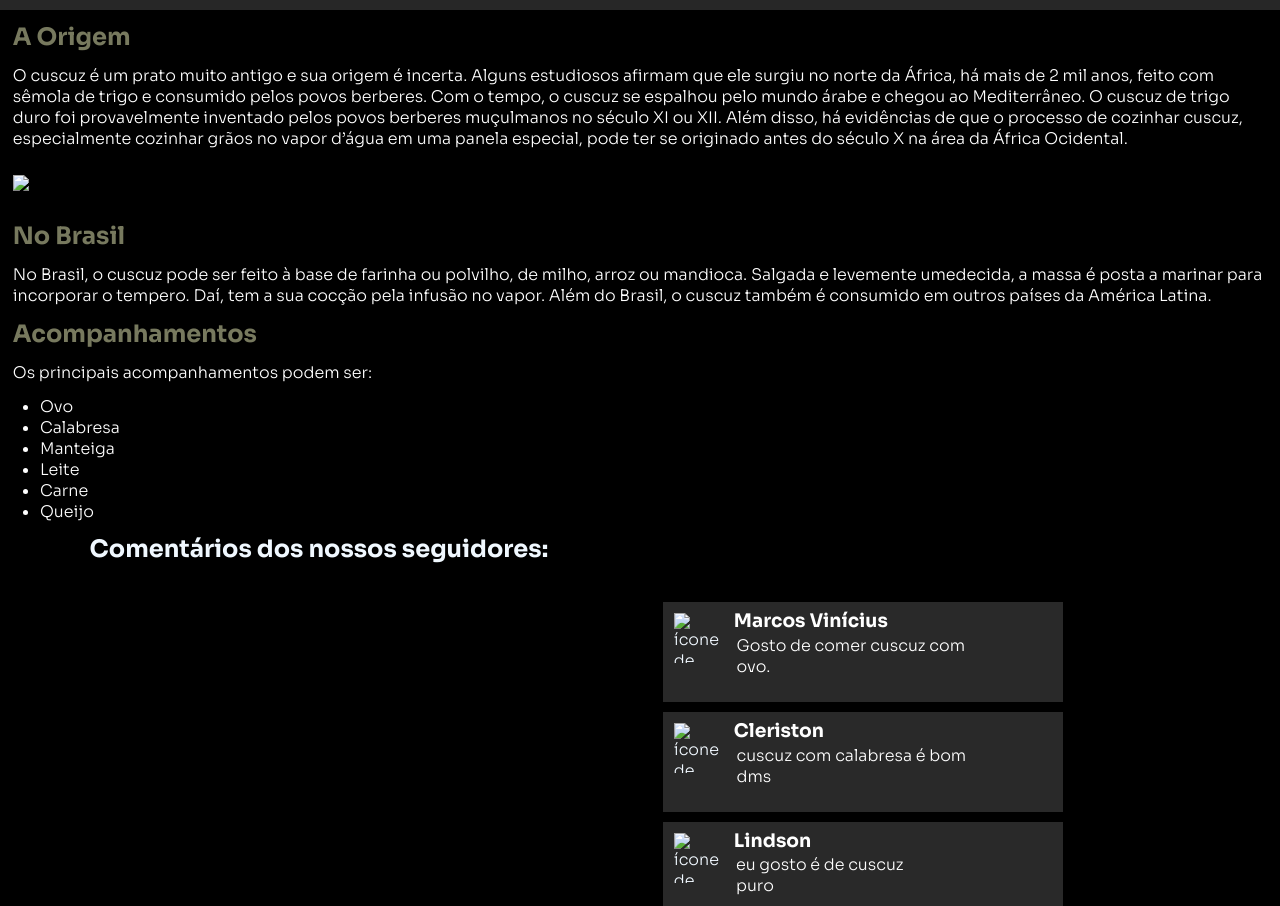
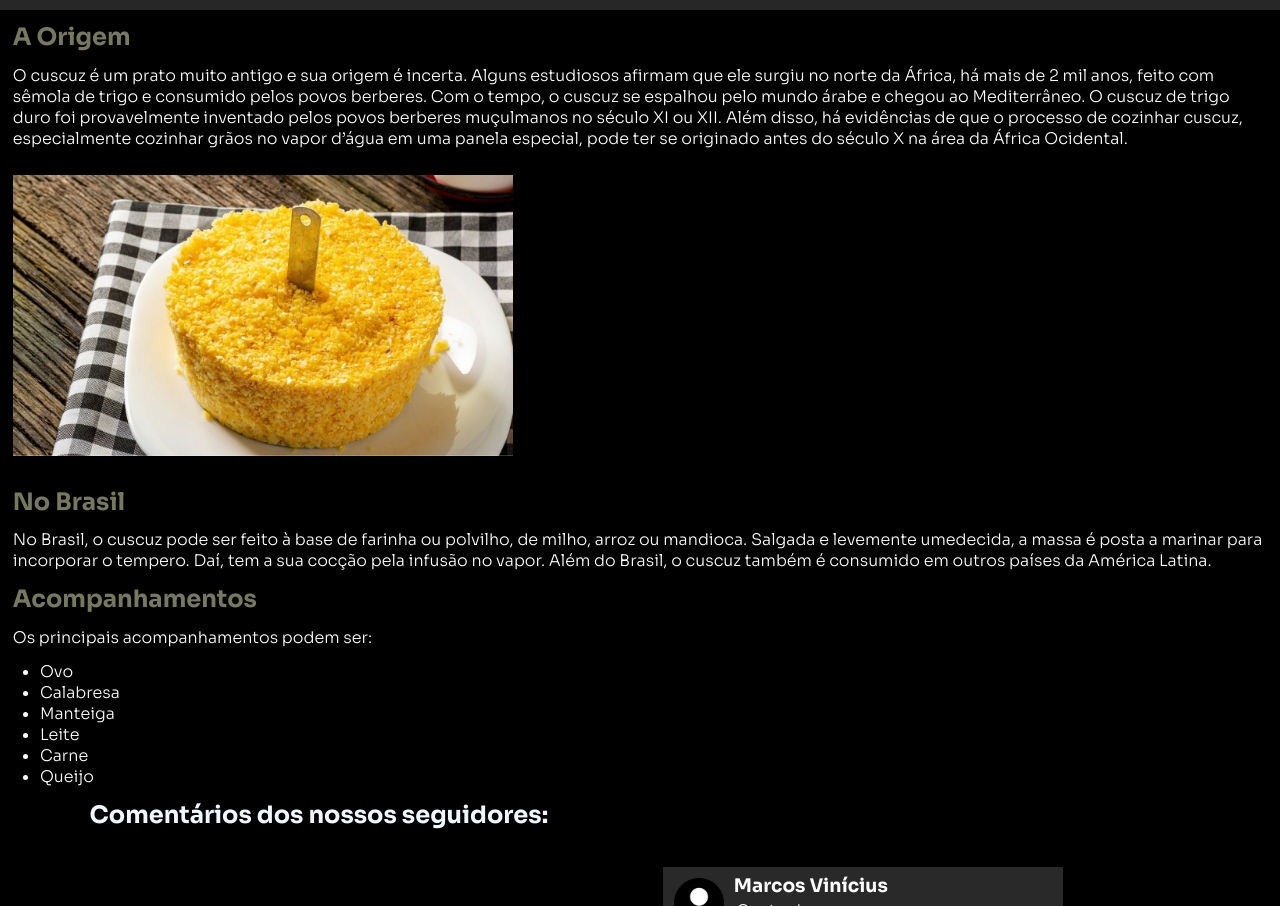
Before and after one commit to itlcoding/site-cuscuz, a plain HTML site: page index.html in a window 1280 px wide. Shown: the part 46-952 px from the top of the page. Drawn offline with Linux system fonts and the light colour scheme; a web font is replaced by a local one.

Commit message:
Add files via upload

```diff
--- a/index.html
+++ b/index.html
@@ -25,7 +25,7 @@
     <section class="Origem">
     <h2>A Origem</h2>
         <p>O cuscuz é um prato muito antigo e sua origem é incerta. Alguns estudiosos afirmam que ele surgiu no norte da África, há mais de 2 mil anos, feito com sêmola de trigo e consumido pelos povos berberes. Com o tempo, o cuscuz se espalhou pelo mundo árabe e chegou ao Mediterrâneo. O cuscuz de trigo duro foi provavelmente inventado pelos povos berberes muçulmanos no século XI ou XII. Além disso, há evidências de que o processo de cozinhar cuscuz, especialmente cozinhar grãos no vapor d’água em uma panela especial, pode ter se originado antes do século X na área da África Ocidental.</p>
-        <img src="/imagens/cuscuz-nordestino.jpg" alt="Imagem de um Cuscuz Nordestino.">
+        <img src="cuscuz-nordestino.jpg" alt="Imagem de um Cuscuz Nordestino.">
     </section>
 
     <section class="Brasil">
@@ -53,7 +53,7 @@
         <h2>Comentários dos nossos seguidores:</h2>
     <div class="usuarios">
     <div class = "usuario">
-        <img src="/imagens/png-user-icon-circled-user-icon-2240.png" class="icon" alt="ícone de usuário">
+        <img src="png-user-icon-circled-user-icon-2240.png" class="icon" alt="ícone de usuário">
             <div class = "info">
                 <h3>Marcos Vinícius</h3>
                 <p>Gosto de comer cuscuz com ovo.</p>
@@ -61,7 +61,7 @@
     </div>
 
         <div class = "usuario">
-        <img src="/imagens/png-user-icon-circled-user-icon-2240.png" class="icon" alt="ícone de usuário">
+        <img src="png-user-icon-circled-user-icon-2240.png" class="icon" alt="ícone de usuário">
             <div class = "info">
                 <h3>Cleriston</h3>
                 <p>cuscuz com calabresa é bom dms</p>
@@ -69,7 +69,7 @@
     </div>
 
     <div class = "usuario">
-        <img src="/imagens/png-user-icon-circled-user-icon-2240.png" class="icon" alt="ícone de usuário">
+        <img src="png-user-icon-circled-user-icon-2240.png" class="icon" alt="ícone de usuário">
             <div class = "info">
                 <h3>Lindson</h3>
                 <p>eu gosto é de cuscuz puro</p>
```
